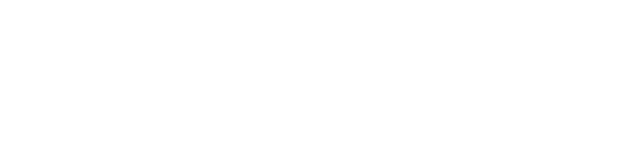
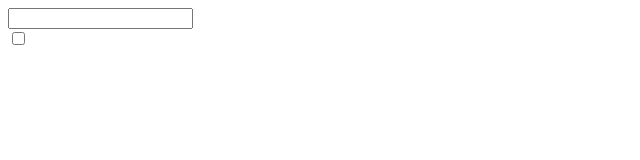
Before and after one commit to lia509/git-teste, a plain HTML site: page index.html in a window 1280 px wide. Shown: the whole page, without its empty margins (0-640 px from the left). Drawn offline with Linux system fonts and the light colour scheme; files that its build step writes are made by us from their sources.

Commit message:
alteração do index2

```diff
--- a/index.html
+++ b/index.html
@@ -6,6 +6,8 @@
     <link rel="stylesheet" href="style.css">
 </head>
 <body>
+    <form><input type="text"> </form>
+    <form><input type="checkbox"></form>
 
 </body>
 </html>
```
